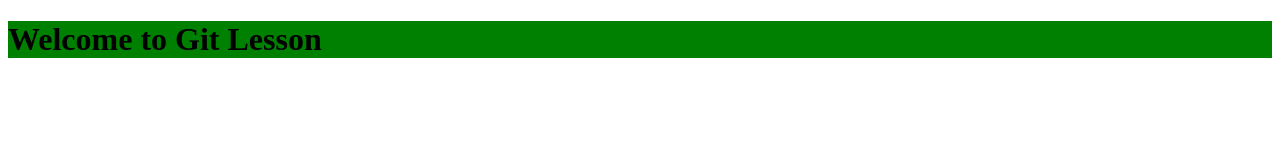
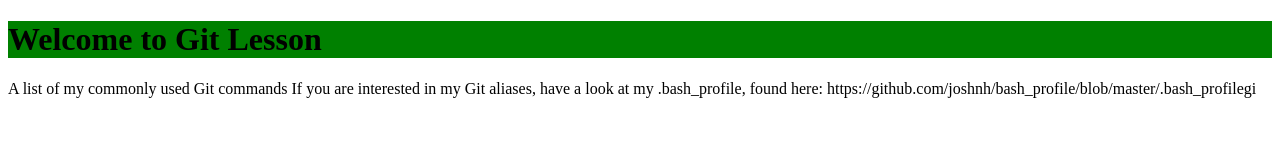
Before and after one commit to nusratBD/git, a plain HTML site: page index.html in a window 1280 px wide. Drawn offline with Linux system fonts and the light colour scheme.

Commit message:
Paragraph Added

```diff
--- a/index.html
+++ b/index.html
@@ -9,5 +9,8 @@
 </head>
 <body>
    <h1>Welcome to Git Lesson</h1>
+   <p>A list of my commonly used Git commands
+
+    If you are interested in my Git aliases, have a look at my .bash_profile, found here: https://github.com/joshnh/bash_profile/blob/master/.bash_profilegi</p>
 </body>
 </html>
```
